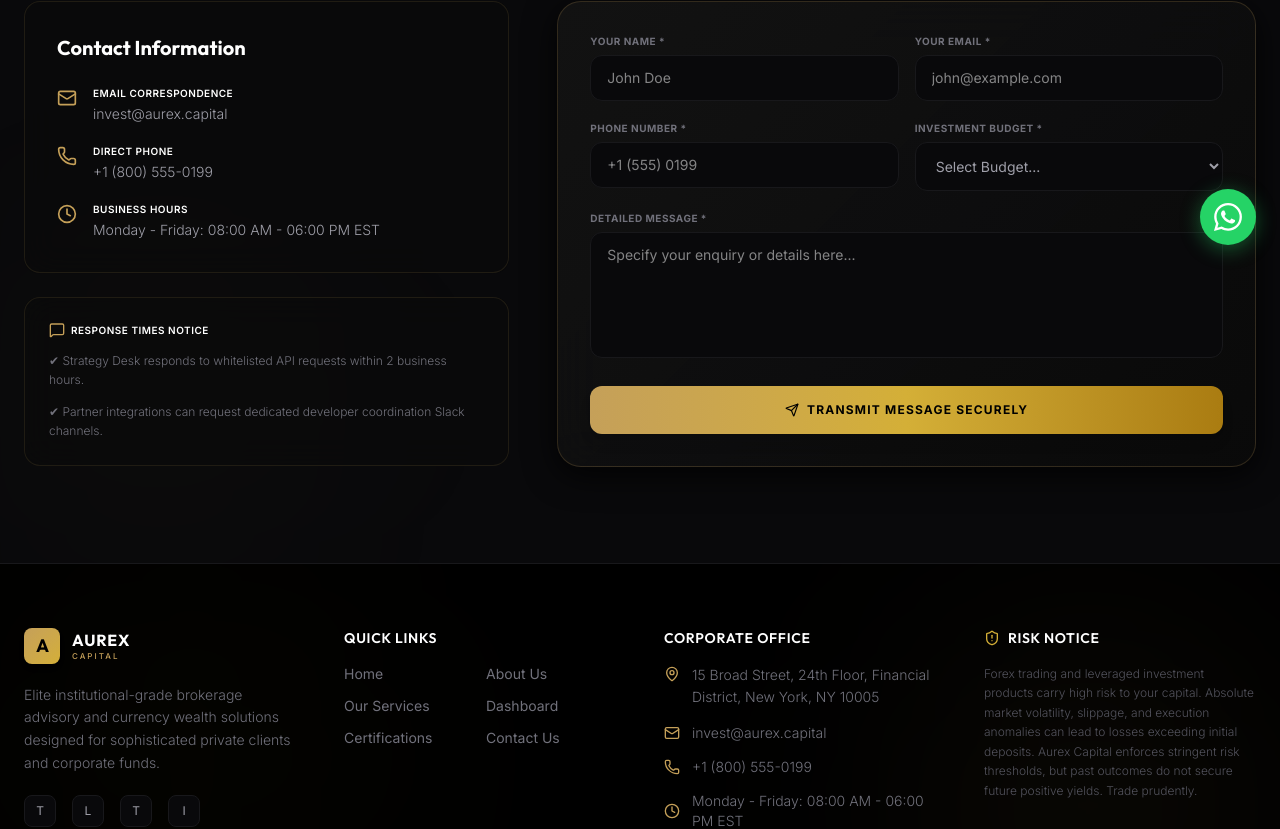
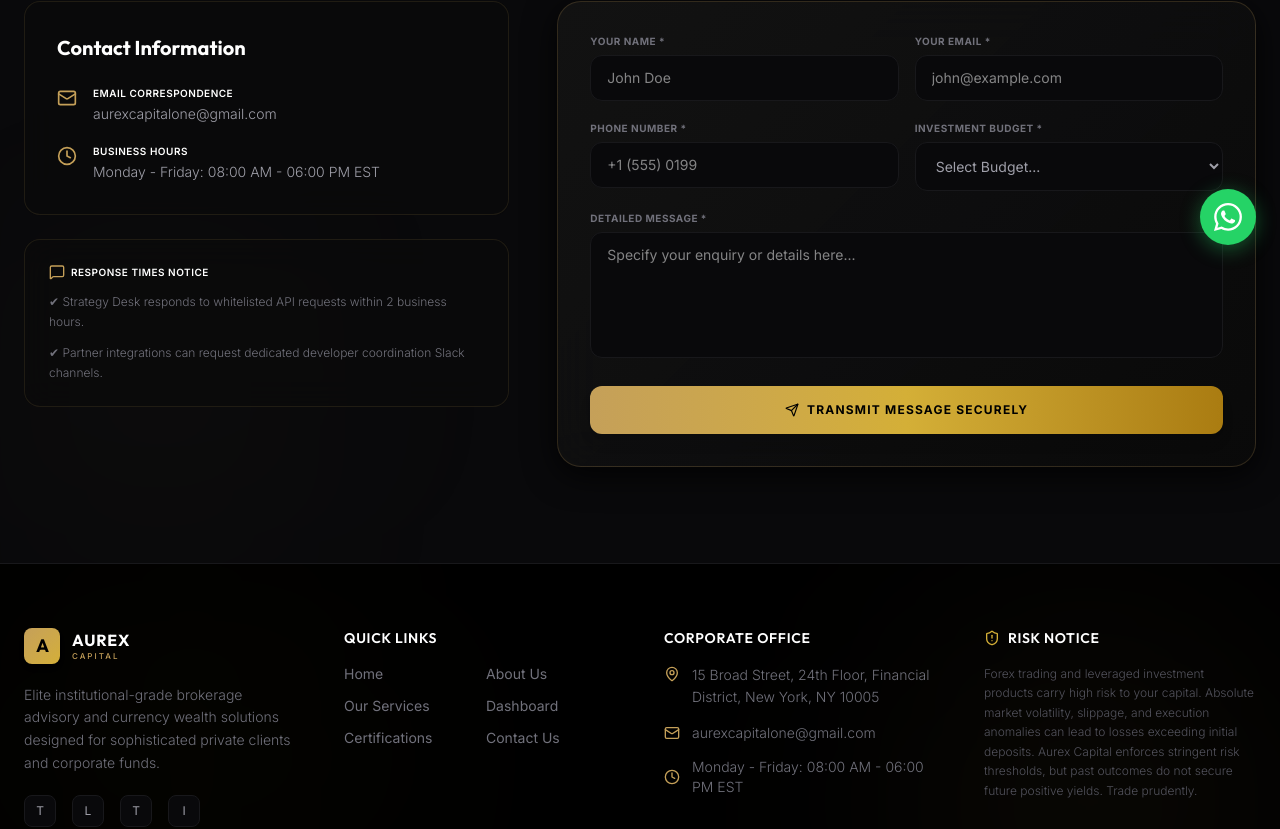
Before and after one commit to faisal27-hub/Trading-Agency, a React (Vite) app in the folder frontend/: page /contact in a window 1280 px wide. Shown: the part 531-1360 px from the top of the page. Built offline with nearby package versions, Linux system fonts and the light colour scheme.

Commit message:
Update corporate email to aurexcapitalone@gmail.com and remove direct phone options

```diff
--- a/frontend/src/constants/index.ts
+++ b/frontend/src/constants/index.ts
@@ -3,7 +3,7 @@ import type { ServiceCard, TimelineStep, FAQItem } from '../types';
 export const SITE_METADATA = {
   name: 'Aurex Capital',
   tagline: 'Elite Forex Trading & Wealth Solutions',
-  email: 'invest@aurex.capital',
+  email: 'aurexcapitalone@gmail.com',
   phone: '+1 (800) 555-0199',
   whatsapp: '+447911123456', // WhatsApp link formatting: https://wa.me/447911123456
   officeAddress: '15 Broad Street, 24th Floor, Financial District, New York, NY 10005',
--- a/frontend/src/layouts/Footer.tsx
+++ b/frontend/src/layouts/Footer.tsx
@@ -1,5 +1,5 @@
 import React from 'react';
-import { Mail, Phone, MapPin, Clock, ShieldAlert, ArrowUp } from 'lucide-react';
+import { Mail, MapPin, Clock, ShieldAlert, ArrowUp } from 'lucide-react';
 import { Link } from 'react-router-dom';
 import { SITE_METADATA } from '../constants';
 
@@ -97,12 +97,7 @@ export const Footer: React.FC = () => {
                   {SITE_METADATA.email}
                 </a>
               </div>
-              <div className="flex items-center gap-3">
-                <Phone className="w-4 h-4 text-gold-premium shrink-0" />
-                <a href={`tel:${SITE_METADATA.phone}`} className="hover:text-gold text-zinc-500 transition-colors">
-                  {SITE_METADATA.phone}
-                </a>
-              </div>
+
               <div className="flex items-center gap-3">
                 <Clock className="w-4 h-4 text-gold-premium shrink-0" />
                 <span className="text-zinc-500">{SITE_METADATA.businessHours}</span>
--- a/frontend/src/pages/Contact/index.tsx
+++ b/frontend/src/pages/Contact/index.tsx
@@ -1,5 +1,5 @@
 import React, { useState } from 'react';
-import { Mail, Phone, Clock, Send, CheckCircle, MessageSquare } from 'lucide-react';
+import { Mail, Clock, Send, CheckCircle, MessageSquare } from 'lucide-react';
 import { SITE_METADATA } from '../../constants';
 import { PageTransition } from '../../components/PageTransition';
 
@@ -74,15 +74,6 @@ export const ContactPage: React.FC = () => {
                     </div>
                   </div>
 
-                  <div className="flex items-start gap-4">
-                    <Phone className="w-5 h-5 text-gold-premium shrink-0 mt-0.5" />
-                    <div>
-                      <span className="font-semibold text-white block uppercase tracking-wider text-[10px] mb-1">Direct Phone</span>
-                      <a href={`tel:${SITE_METADATA.phone}`} className="text-zinc-400 hover:text-gold transition-colors">
-                        {SITE_METADATA.phone}
-                      </a>
-                    </div>
-                  </div>
 
                   <div className="flex items-start gap-4">
                     <Clock className="w-5 h-5 text-gold-premium shrink-0 mt-0.5" />
```
